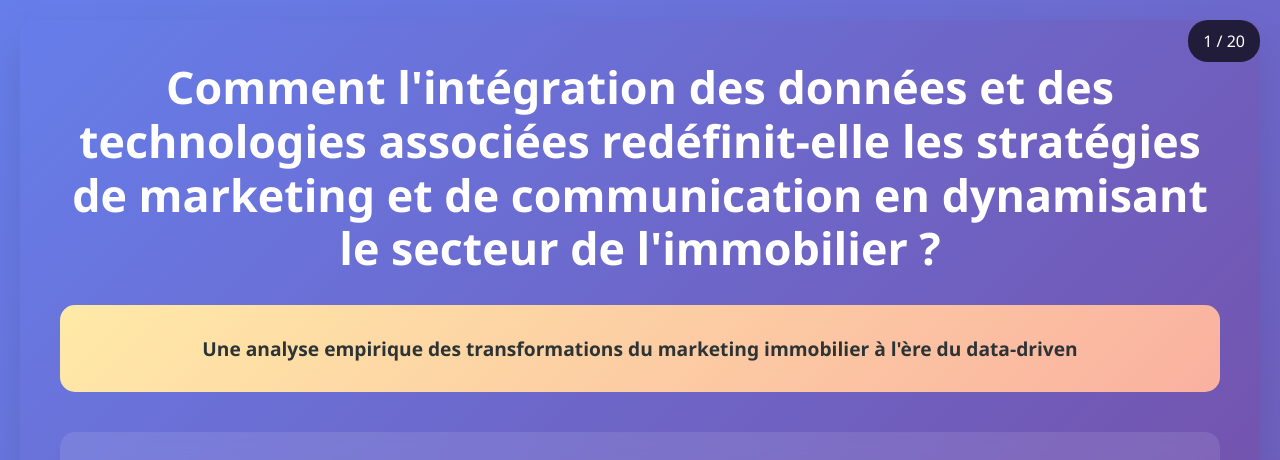
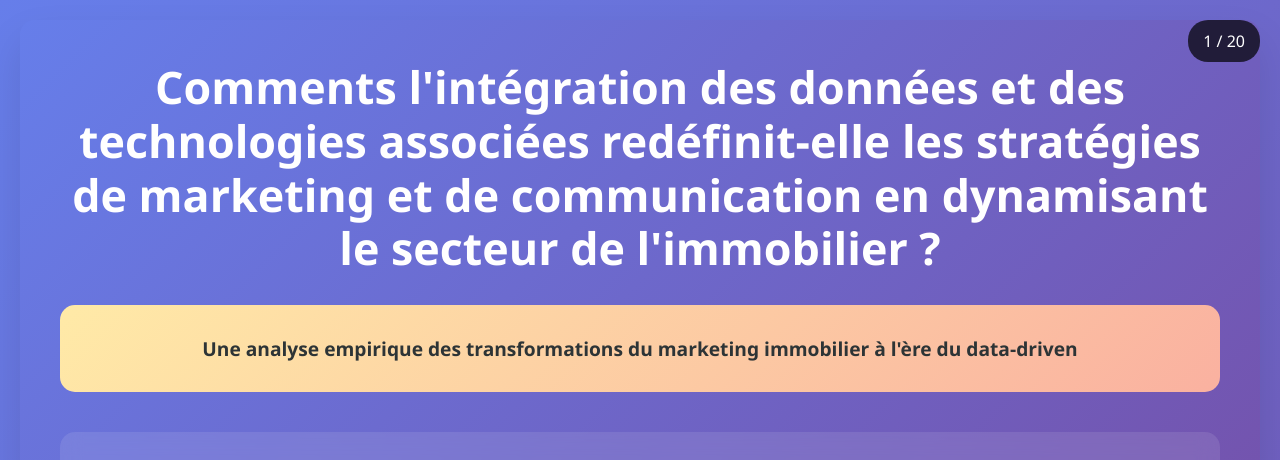
Before and after one commit to jejeabrams/memoire, a plain HTML site: page index.html in a window 1280 px wide. Shown: the top 460 px of the page. Drawn offline with Linux system fonts and the light colour scheme.

Commit message:
Update index.html

```diff
--- a/index.html
+++ b/index.html
@@ -335,7 +335,7 @@
     <div class="presentation">
         <!-- Slide 1: Page de titre -->
         <div class="slide active title-slide">
-            <h1>Comment l'intégration des données et des technologies associées redéfinit-elle les stratégies de marketing et de communication en dynamisant le secteur de l'immobilier ?</h1>
+            <h1>Comments l'intégration des données et des technologies associées redéfinit-elle les stratégies de marketing et de communication en dynamisant le secteur de l'immobilier ?</h1>
             <div class="problem-statement">
                 Une analyse empirique des transformations du marketing immobilier à l'ère du data-driven
             </div>
```
